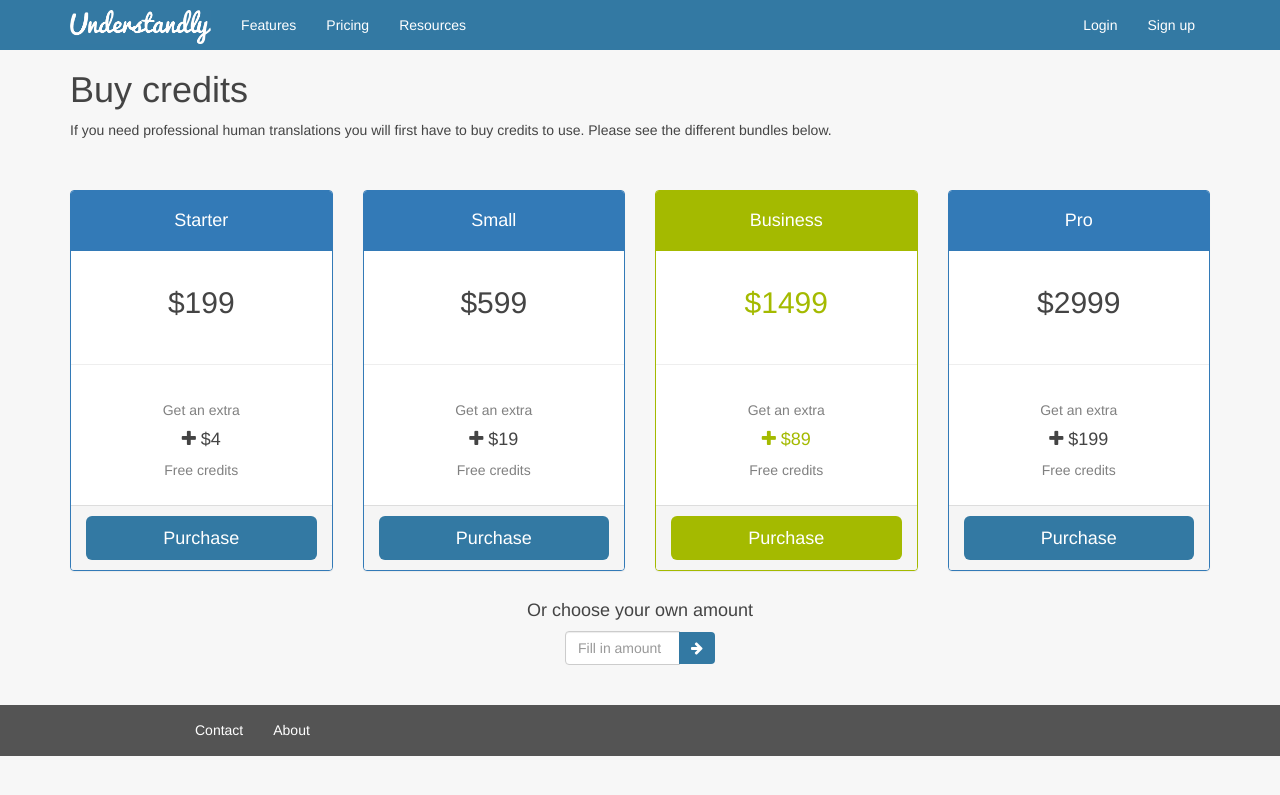
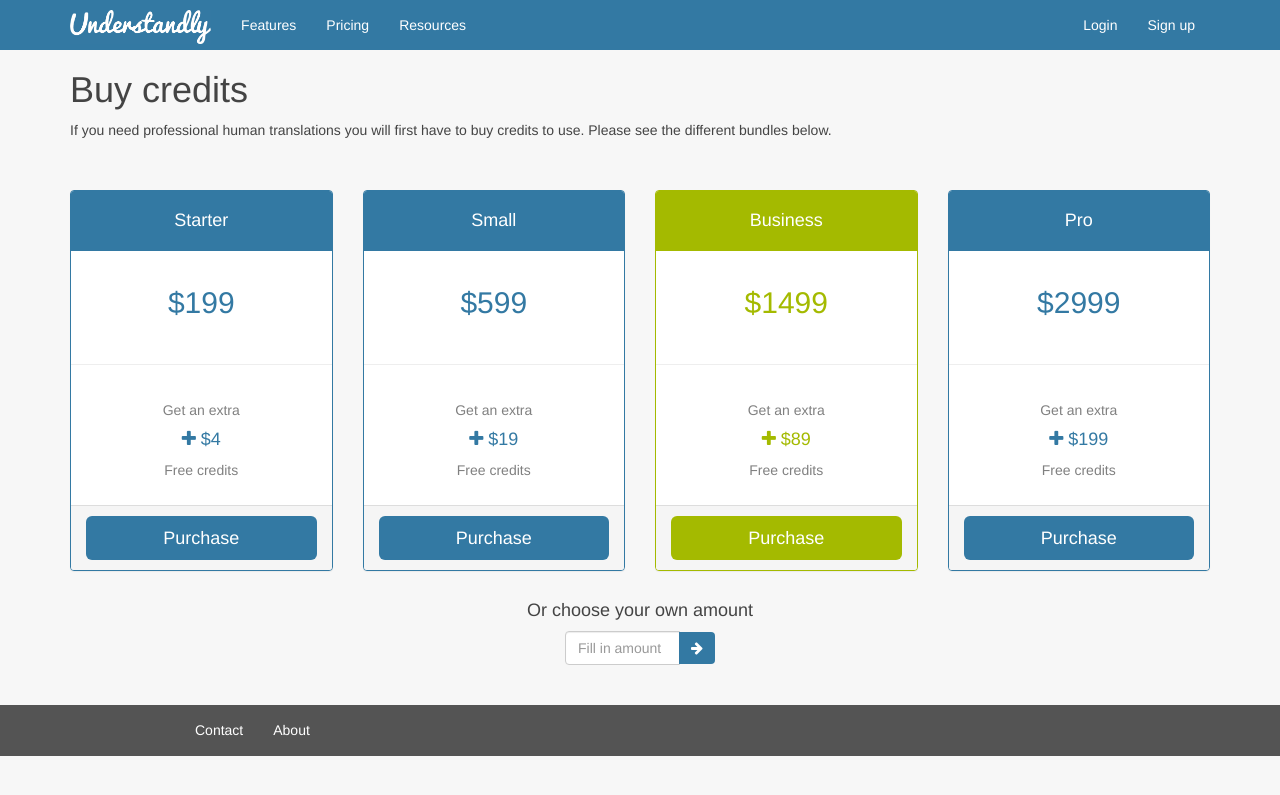
Before and after one commit to yhoiseth/www.understandly.com, a Jekyll site: the page built from pricing.html, in a window 1280 px wide. Shown: the top 795 px of the page. Built offline with Jekyll 4.4.1, drawn with Linux system fonts in a browser that asks for light colours; nearby versions of some CDN libraries.

Commit message:
Color pricing tables

```diff
--- a/css/main.scss
+++ b/css/main.scss
@@ -321,6 +321,17 @@ a.dropdown-toggle {
     background-color: rgb(164,186,000);
 }
 
+.panel-primary .panel-heading {
+    color:white;
+    border-color: #3379A3;
+    background-color: #3379A3;
+}
+
+.panel-primary {
+    color: #3379A3;
+    border-color: #3379A3;
+}
+
 
 .btn-success:hover,
 .btn-success:focus {
```
